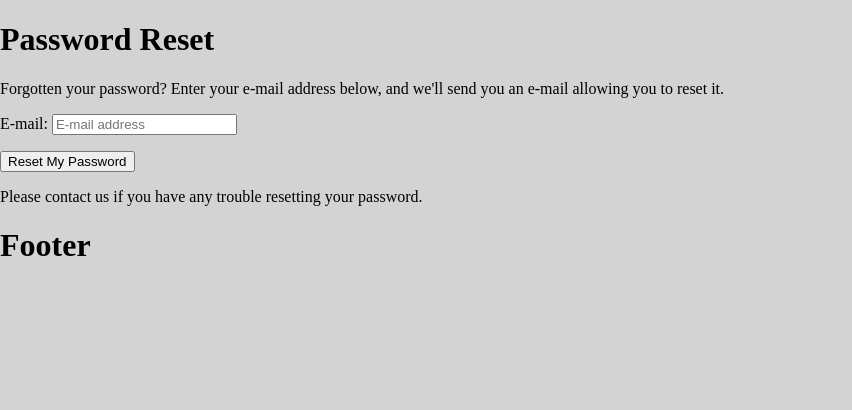
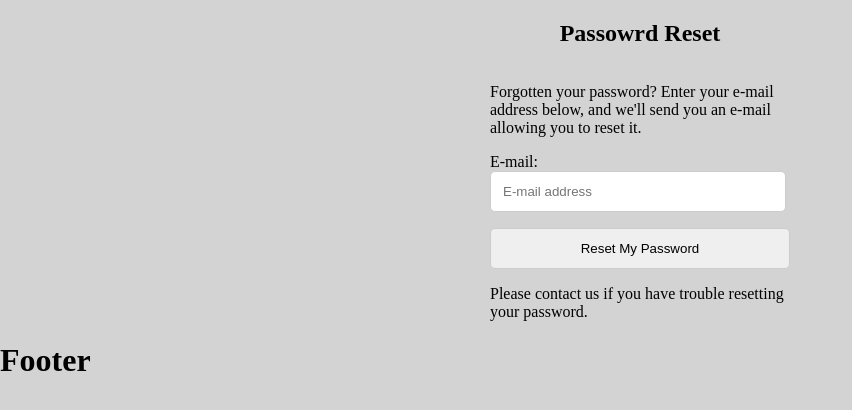
Before and after one commit to Bassel-A-Elazab/SimpleBlogUsingDjangoAndTemplate, a Django app: page /users/password/reset/ in a window 1280 px wide. Shown: the part 49-459 px from the top of the page, without its empty margins (0-852 px from the left). Run offline with Django 4.2, Linux system fonts and the light colour scheme.

Commit message:
Customized password template with an initial design.

```diff
--- a/webblog/static/css/user_registeration.css
+++ b/webblog/static/css/user_registeration.css
@@ -36,7 +36,9 @@ body {
 }
 
 .login_form,
-.sign_up_form {
+.sign_up_form,
+.reset_form,
+.reset_done_container {
     width: 300px;
     margin: 0 auto;
 }
@@ -52,7 +54,8 @@ body {
 }
 
 .login_form_fields input,
-.sign_up_form_fields input {
+.sign_up_form_fields input,
+.reset_form input{
     width: 90%;
     padding: 12px;
     border: 1px solid #ccc;
@@ -71,7 +74,8 @@ body {
 }
 
 .login_submit_button,
-.sign_up_submit_button {
+.sign_up_submit_button,
+.reset_button {
     width: 100%;
     border: 0;
     cursor: pointer;
@@ -94,3 +98,8 @@ body {
     display: flex;
     justify-content: space-between;
 }
+
+.reset_header {
+    display: flex;
+    justify-content: center;
+}
--- /dev/null
+++ b/webblog/templates/account/password_reset.html
@@ -0,0 +1,27 @@
+{% extends 'account/base.html' %}
+
+{% load i18n %}
+{% load account %}
+{% block head_title %}{% trans 'Password Reset' %}{% endblock %}
+
+{% block content %}
+<div class="reset_container">
+    <div class="reset_header">
+        <h2>{% trans 'Passowrd Reset'%}</h2>
+    </div>
+    <div class="reset_form">
+        {% if user.is_authenticated %}
+            {% include 'account/snippets/already_logged_in.html' %}
+        {% endif %}
+        <p>{% trans 'Forgotten your password? Enter your e-mail address below, and we\'ll send you an e-mail allowing you to reset it.' %}</p>
+
+        <form method="post" action="{% url 'account_reset_password' %}" >
+            {% csrf_token %}
+            {{ form.as_p }}
+            <button class="reset_button" type="submit">{% trans 'Reset My Password' %}</button>
+        </form>
+        <p>{% blocktrans %} Please contact us if you have trouble resetting your password.
+            {% endblocktrans %}</p>
+    </div>
+</div>
+{% endblock %}
```
Also changed, not shown: webblog/templates/account/password_reset_done.html (added, +26 -0 lines), webblog/templates/snippets/already_logged_in.html (added, +12 -0 lines).
